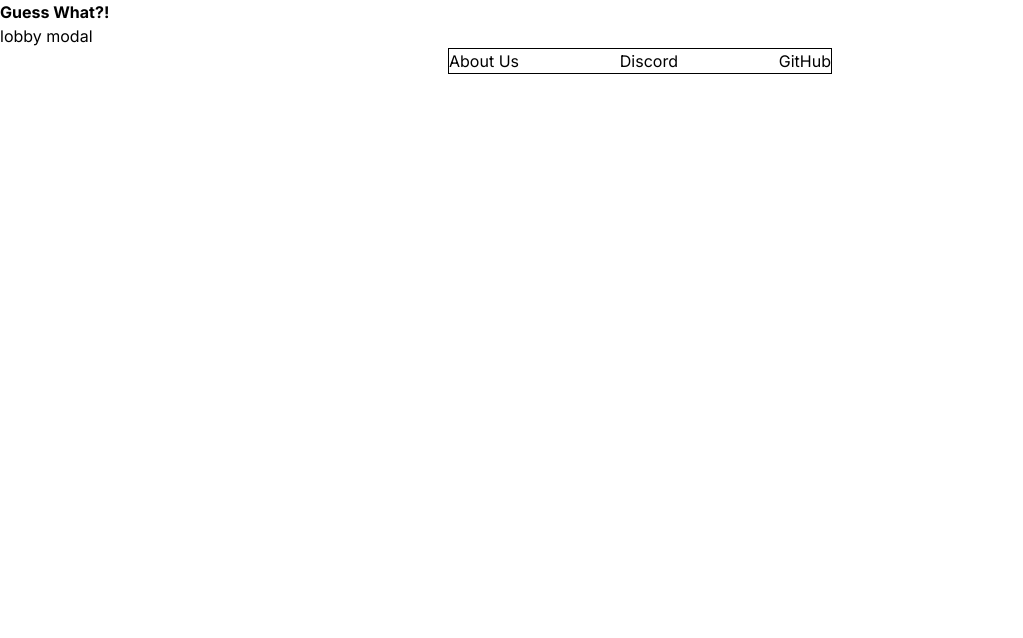
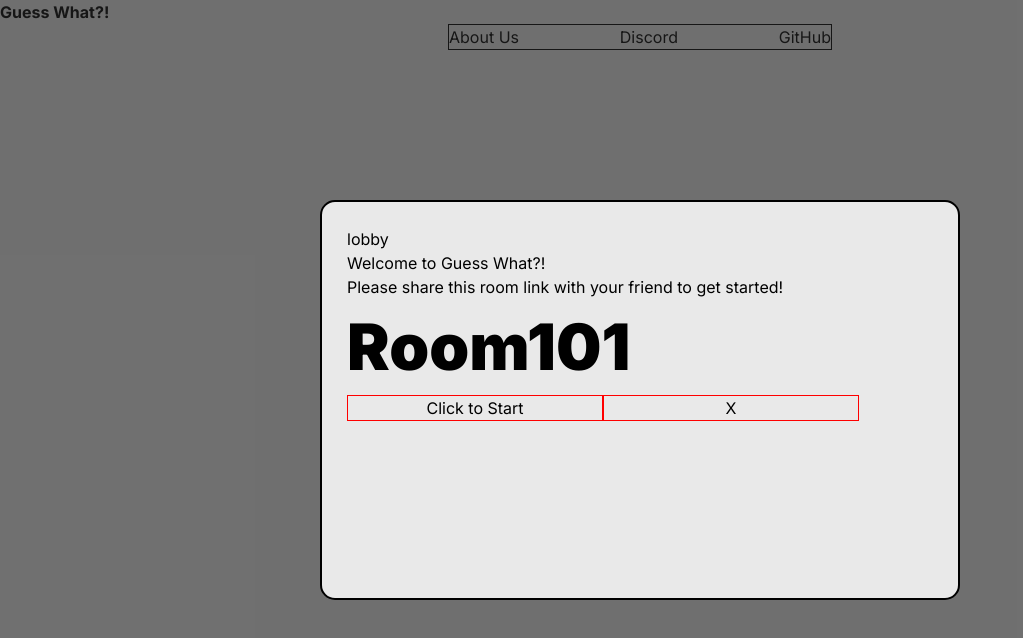
Before and after one commit to mikesealey/guess-what-fe, a Next.js app: page /lobby in a window 1280 px wide. Shown: the top 638 px of the page, without its empty margins (0-1023 px from the left). Built offline with nearby package versions, Linux system fonts and the light colour scheme.

Commit message:
adds modals to lobby and winner

```diff
--- a/app/globals.css
+++ b/app/globals.css
@@ -109,4 +109,39 @@ img{
 
 .user-stats {
     border: 2px solid black;
+    grid-row: 3;
 }
+
+.longer {
+    grid-row: 1/3;
+}
+
+.modal {
+    position: absolute;
+    top: 0;
+    left: 0;
+    z-index: 1;
+    background-color: rgba(35, 35, 35, 0.65);
+    width: 100vw;
+    height: 100vh;
+
+}
+
+.text-box {
+    width: 50vw;
+    height: 50vh;
+    background-color: rgba(255, 255, 255, 0.85);
+    position: relative;
+    top: 25%;
+    left: 25%;
+    z-index: 2;
+    border-radius: 15px;
+    padding: 25px;
+    border: 2px solid black;
+
+}
+
+#room-name {
+    font-size: 4rem;
+    font-weight: 900;
+}
--- a/app/singleplayerdisplay/page.jsx
+++ b/app/singleplayerdisplay/page.jsx
@@ -1,15 +1,23 @@
+"use client"
+
+import EndGameModal from '@/components/EndGameModal';
 import { Footer } from '@/components/Footer';
 import Gameboard from '@/components/Gameboard';
 import { Header } from '@/components/Header';
 import OpponentCard from '@/components/OpponentCard';
 import QuestionCard from '@/components/QuestionCard';
 import UserStats from '@/components/UserStats';
+import { useState } from 'react';
 
 export default function SinglePlayerDisplay() {
+
+  const [isGameFinished, setIsGameFinished] = useState(false)
+
   return (
     <>
       <Header />
       <div className="game-wrapper">
+        {isGameFinished && <EndGameModal />}
         <Gameboard />
         <QuestionCard />
         <OpponentCard />
--- a/app/twoplayerdisplay/page.jsx
+++ b/app/twoplayerdisplay/page.jsx
@@ -1,19 +1,26 @@
+"use client"
 import { Footer } from "@/components/Footer";
 import Gameboard from "@/components/Gameboard";
 import { Header } from "@/components/Header";
+import LobbyModal from "@/components/LobbyModal";
 import OpponentCard from "@/components/OpponentCard";
 import QuestionCard from "@/components/QuestionCard";
 import UserStats from "@/components/UserStats";
 import UsersCard from "@/components/UsersCard";
+import EndGameModal from "@/components/EndGameModal";
+import { useState } from "react";
 
 
 export default function TwoPlayerDisplay(){
+
+    const [isGameFinished, setIsGameFinished] = useState(true)
 
     return (
         <>
             <Header />
             <div className="two-player-game-wrapper">
-
+                {/* <LobbyModal /> remove later */}
+                {isGameFinished && <EndGameModal />}
                 <Gameboard className="two-player-gameboard"/>
                 <QuestionCard />
                 <OpponentCard/>
--- /dev/null
+++ b/components/EndGameModal.jsx
@@ -0,0 +1,12 @@
+export default function EndGameModal(){
+
+    return (
+        <div className="modal">
+        <div className="text-box">
+            <h1>Game Over!</h1>
+            <h2>Someone has won!</h2>
+
+            </div>
+    </div>
+    )
+}
--- a/components/Gameboard.jsx
+++ b/components/Gameboard.jsx
@@ -1,4 +1,5 @@
 import AlienCard from './AlienCard';
+import EndGameModal from './EndGameModal';
 
 export default function Gameboard() {
   //useEffect that gets the aliens from a get request and sets them as state
--- a/components/LobbyModal.jsx
+++ b/components/LobbyModal.jsx
@@ -1,10 +1,23 @@
 export default function LobbyModal(){
 
-    return (
-        <div className="lobby-modal">
+    let displayLobbyModal = true
+
+
+    if (displayLobbyModal) {
+        return (
+            <div className="modal">
             <div className="text-box">
-                <h1>lobby modal</h1>
-            </div>
+                <h1>lobby</h1>
+                <h2>Welcome to Guess What?!</h2>
+                <h3>Please share this room link with your friend to get started!</h3>
+
+                <p id="room-name">Room101</p>
+                <button>Click to Start</button>
+                <button onClick={displayLobbyModal = false}>X</button>
+                </div>
         </div>
-    )
+        )
+    }
+
+
 }
--- a/components/OpponentCard.jsx
+++ b/components/OpponentCard.jsx
@@ -1,3 +1,3 @@
 export default function OpponentCard() {
-  return <div className="opponentcard">OpponentCard</div>;
+  return <div className="opponentcard longer">OpponentCard</div>;
 }
```
